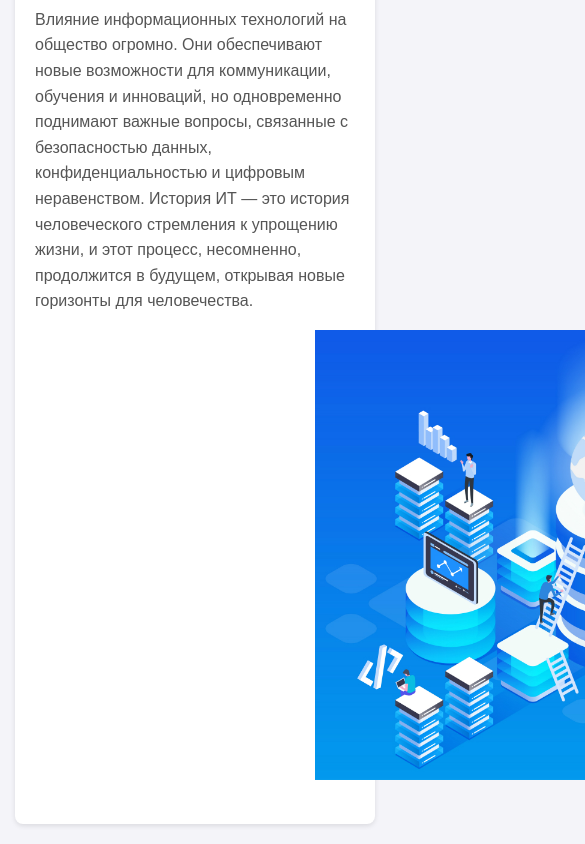
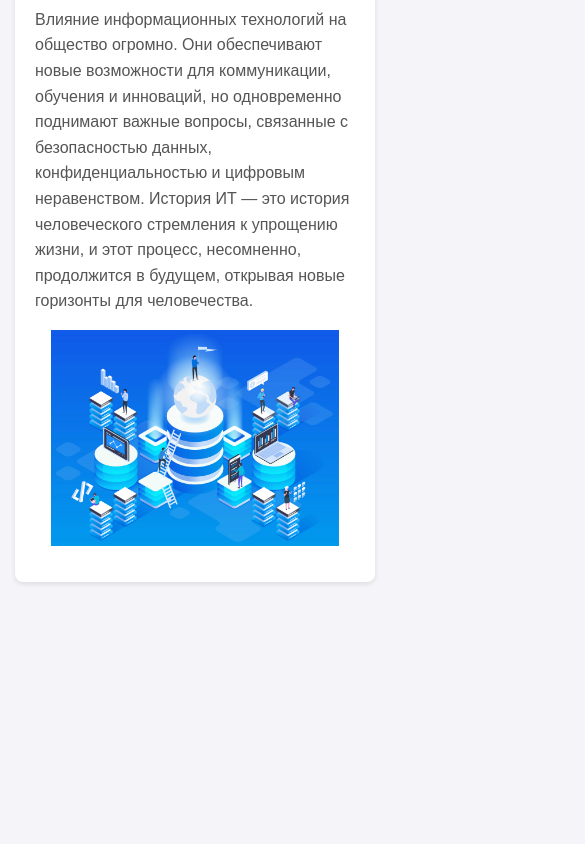
Before and after one commit to karaku1/site, a plain HTML site: page article1.html in a window 390 px wide. Shown: the part 2184-3028 px from the top of the page, 585 px wide, since content can reach past the window. After the commit the page ends 2786 px from the top, so only its background shows below. Drawn offline with Linux system fonts and the light colour scheme.

Commit message:
Add files via upload

```diff
--- a/styles.css
+++ b/styles.css
@@ -99,6 +99,12 @@ img {
   margin-left: 280px;
 
 }
+@media (max-width: 768px) {
+    img {
+        max-width: 90%; /* На мобильных устройствах картинка будет занимать 90% ширины */
+        margin: 0 auto; /* Центрирует изображение */
+        display: block; /* Превращает изображение в блочный элемент */
+    }
 
 /* Подвал */
 footer {
```
